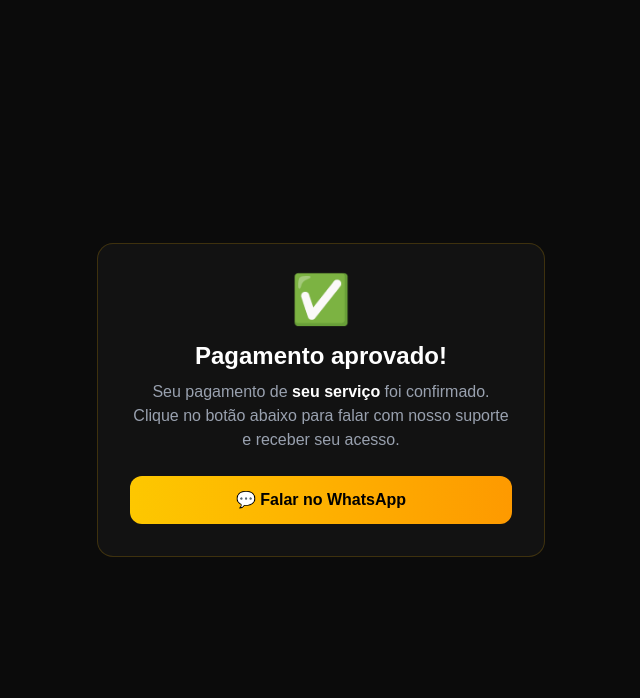
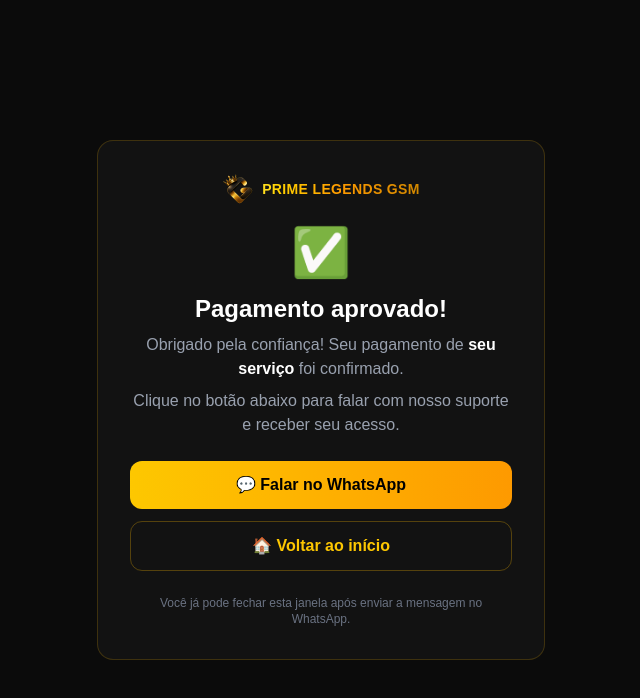
Before and after one commit to primelegendstech/prime-legends, a Next.js app: page /sucesso in a window 1280 px wide. Shown: the top 698 px of the page, without its empty margins (319-959 px from the left). Built offline with nearby package versions, Linux system fonts and the light colour scheme.

Commit message:
Melhora tela de sucesso com logo e botao de inicio

```diff
--- a/app/sucesso/page.tsx
+++ b/app/sucesso/page.tsx
@@ -2,6 +2,7 @@
 
 import { useSearchParams } from "next/navigation";
 import { Suspense } from "react";
+import Link from "next/link";
 
 function ConteudoSucesso() {
   const params = useSearchParams();
@@ -19,12 +20,23 @@ function ConteudoSucesso() {
   return (
     <main className="min-h-screen bg-[#0B0B0B] text-white flex items-center justify-center px-6">
       <div className="max-w-md w-full bg-white/[0.03] border border-yellow-500/20 rounded-2xl p-8 text-center">
+        <div className="flex items-center justify-center gap-2 mb-6">
+          <img src="/logo.png" alt="Prime Legends GSM" className="w-8 h-8 object-contain" />
+          <span className="bg-gradient-to-r from-yellow-300 via-amber-500 to-yellow-600 bg-clip-text text-transparent font-black tracking-wide text-sm">
+            PRIME LEGENDS GSM
+          </span>
+        </div>
+
         <div className="text-5xl mb-4">✅</div>
         <h1 className="text-2xl font-bold mb-2">Pagamento aprovado!</h1>
+        <p className="text-gray-400 mb-2">
+          Obrigado pela confiança! Seu pagamento de{" "}
+          <span className="text-white font-semibold">{servico}</span> foi confirmado.
+        </p>
         <p className="text-gray-400 mb-6">
-          Seu pagamento de <span className="text-white font-semibold">{servico}</span> foi
-          confirmado. Clique no botão abaixo para falar com nosso suporte e receber seu acesso.
+          Clique no botão abaixo para falar com nosso suporte e receber seu acesso.
         </p>
+
         <a
           href={linkWhatsApp}
           target="_blank"
@@ -33,6 +45,17 @@ function ConteudoSucesso() {
         >
           💬 Falar no WhatsApp
         </a>
+
+        <Link
+          href="/"
+          className="mt-3 inline-flex items-center justify-center gap-2 w-full rounded-xl border border-yellow-500/30 px-6 py-3 font-semibold text-yellow-400 transition hover:bg-yellow-400/10"
+        >
+          🏠 Voltar ao início
+        </Link>
+
+        <p className="mt-6 text-xs text-gray-500">
+          Você já pode fechar esta janela após enviar a mensagem no WhatsApp.
+        </p>
       </div>
     </main>
   );
```
